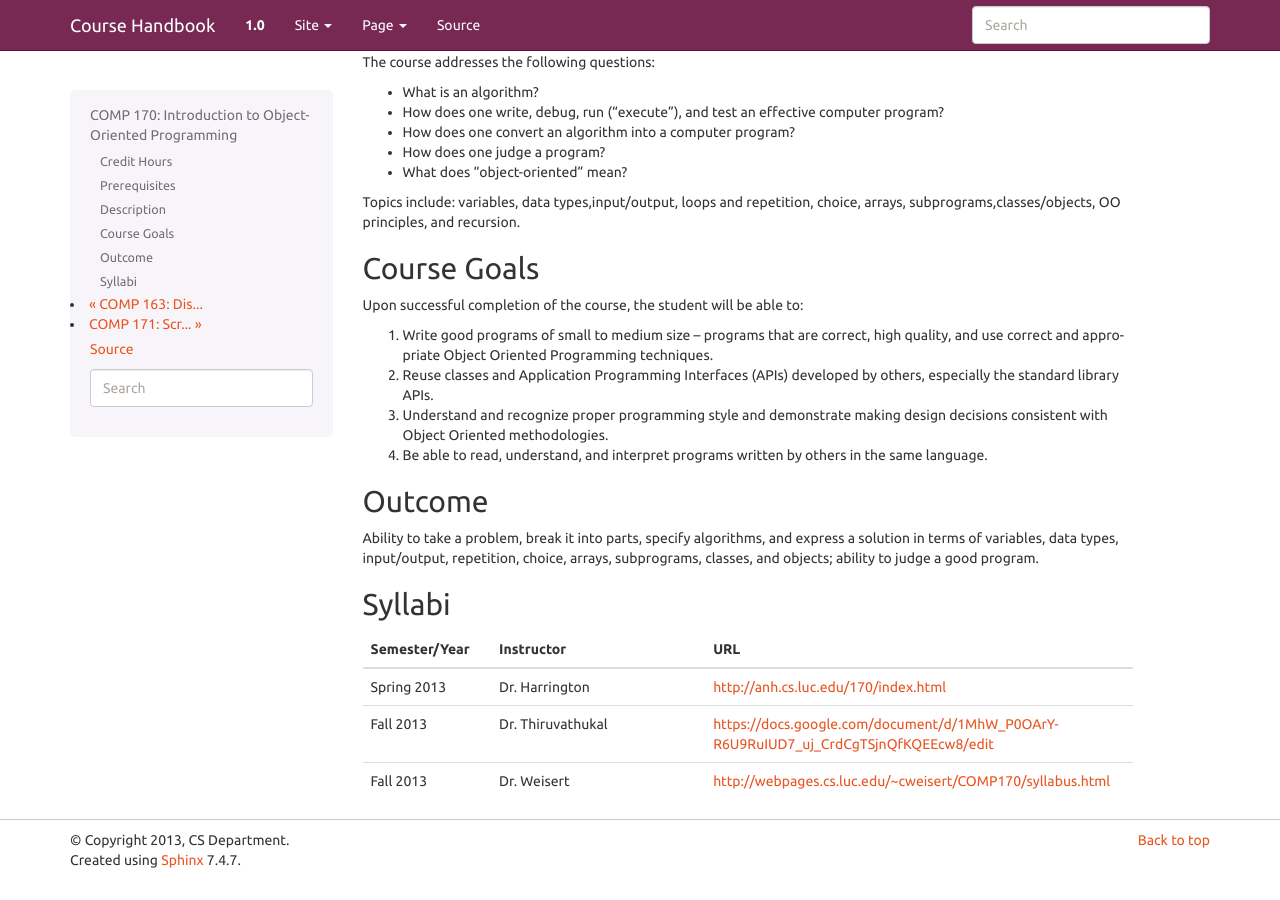
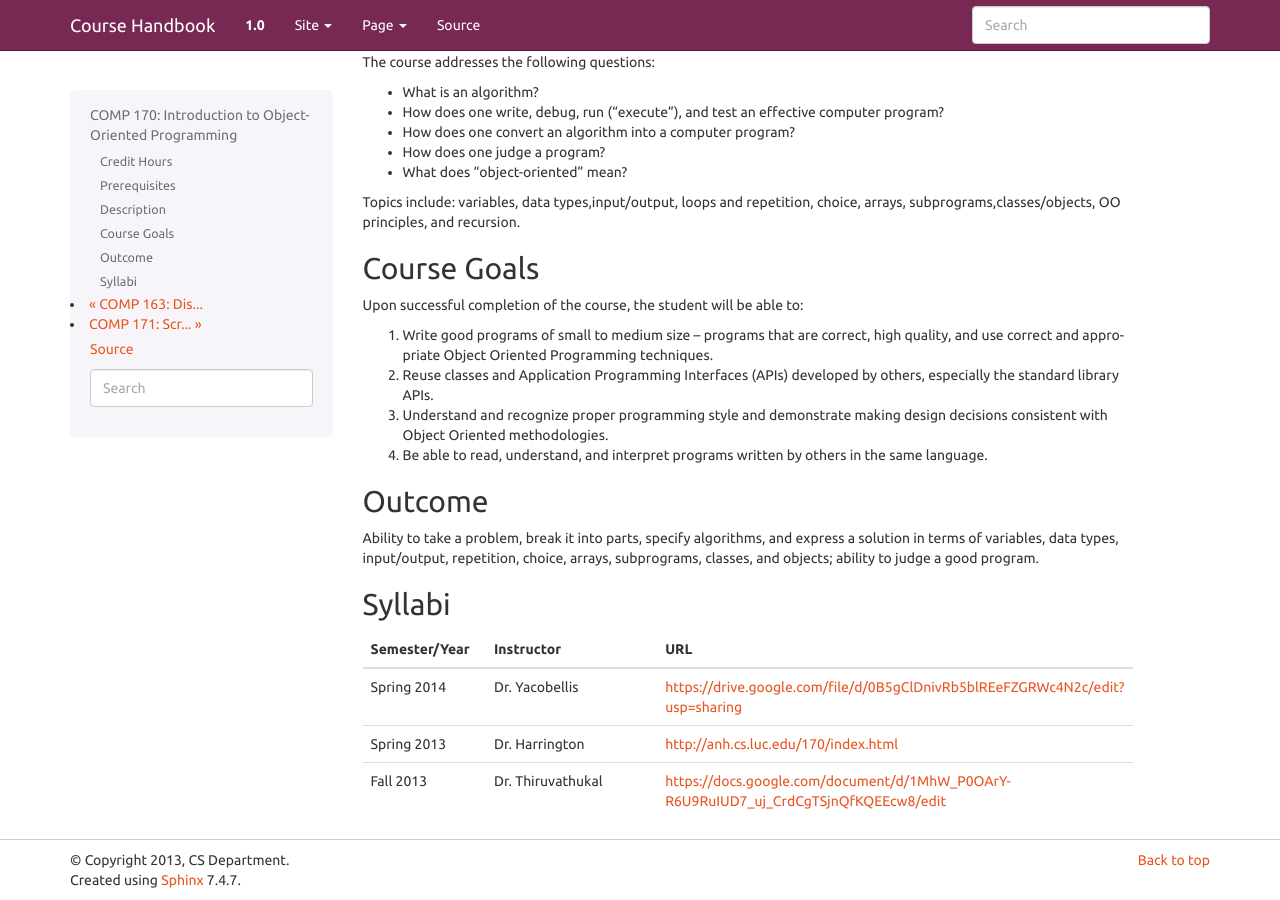
Before and after one commit to kyang5/coursedescriptions, a Sphinx documentation site: the page built from source/comp170.rst, in a window 1280 px wide and 900 px high, scrolled down 596 px. Built offline with Sphinx 7.4.7, drawn with Linux system fonts in a browser that asks for light colours.

Commit message:
Updated syllabus info for COMP 170

```diff
--- a/source/comp170.rst
+++ b/source/comp170.rst
@@ -69,6 +69,6 @@
    :header: "Semester/Year", "Instructor", "URL"
    :widths: 15, 25, 50
 
+	"Spring 2014", "Dr. Yacobellis", "https://drive.google.com/file/d/0B5gClDnivRb5blREeFZGRWc4N2c/edit?usp=sharing"
 	"Spring 2013", "Dr. Harrington", "http://anh.cs.luc.edu/170/index.html"
 	"Fall 2013", "Dr. Thiruvathukal", "https://docs.google.com/document/d/1MhW_P0OArY-R6U9RuIUD7_uj_CrdCgTSjnQfKQEEcw8/edit"
-	"Fall 2013", "Dr. Weisert", "http://webpages.cs.luc.edu/~cweisert/COMP170/syllabus.html"
```
